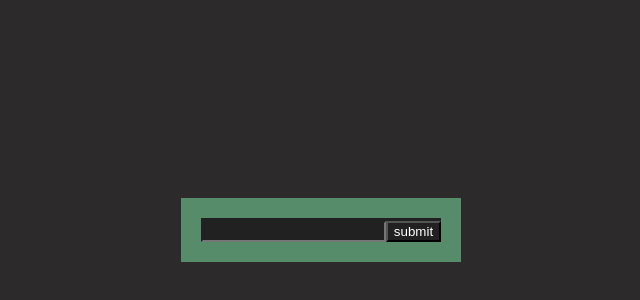
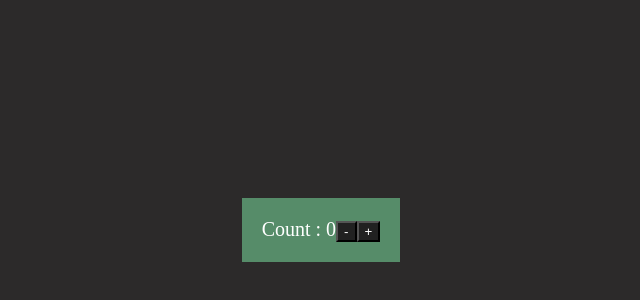
Before and after one commit to Devanshrathod12/chai-react-sager, a React (Vite) app in the folder vite-project/: page / in a window 1280 px wide. Shown: the part 178-478 px from the top of the page, without its empty margins (319-959 px from the left). Built offline with nearby package versions, Linux system fonts and the light colour scheme.

Commit message:
7th commit

```diff
--- a/vite-project/src/App.jsx
+++ b/vite-project/src/App.jsx
@@ -8,29 +8,31 @@ import './App.css'
 //import SP2 from './component/Practice/SP2'
 //import SP3 from './component/Practice/SP3'
 // import A1 from './component/context/A1'
+// let Vj = createContext();
+import { useReducer } from 'react';
 
-// let Vj = createContext();
+const reducer = (state,action) =>{
+   switch (action.type) {
+    case 'increment':
+      return { count : state.count + 1};
+    case 'decrement':
+      return { count : state.count - 1};
+     default:
+      throw new Error();
+   }
 
+}
+const intialstate = { count : 0}
 const App = () => {
-  const first = useRef(null)
-  const submit = (e) => {
-    e.preventDefault()
-    console.log(first.current.value);
 
-    let name = first.current.value;
-    (name==="devansh")
-    ?
-    alert(" you win bike")
-    :
-    alert("again you win items")
-  }
+  const [state, dispatch] = useReducer(reducer,intialstate)
+
   return (
     <div className="centered-div">
       <div className="content">
-        <form onSubmit={submit} >
-          <input ref={first} />
-          <button>submit</button>
-        </form>
+        Count : {state.count}
+       <button onClick={() =>{dispatch({type: 'decrement'})}}>-</button>
+       <button onClick={() =>{dispatch({type: 'increment'})}}>+</button>
       </div>
     </div>
   );
@@ -55,3 +57,20 @@ export default App
   //  <Vj.Provider value="context api lernnig with sager bhai" >
   //<A1 />
   //</Vj.Provider>
+
+  //const first = useRef(null)
+  // const submit = (e) => {
+  //   e.preventDefault()
+  //   console.log(first.current.value);
+
+  //   let name = first.current.value;
+  //   (name==="devansh")
+  //   ?
+  //   alert(" you win bike")
+  //   :
+  //   alert("again you win items")
+  // }
+//   <form onSubmit={submit} >
+//   <input ref={first} />
+//   <button>submit</button>
+// </form>
```
Also changed, not shown: vite-project/src/component/context/A3.jsx (+0 -17 lines).
